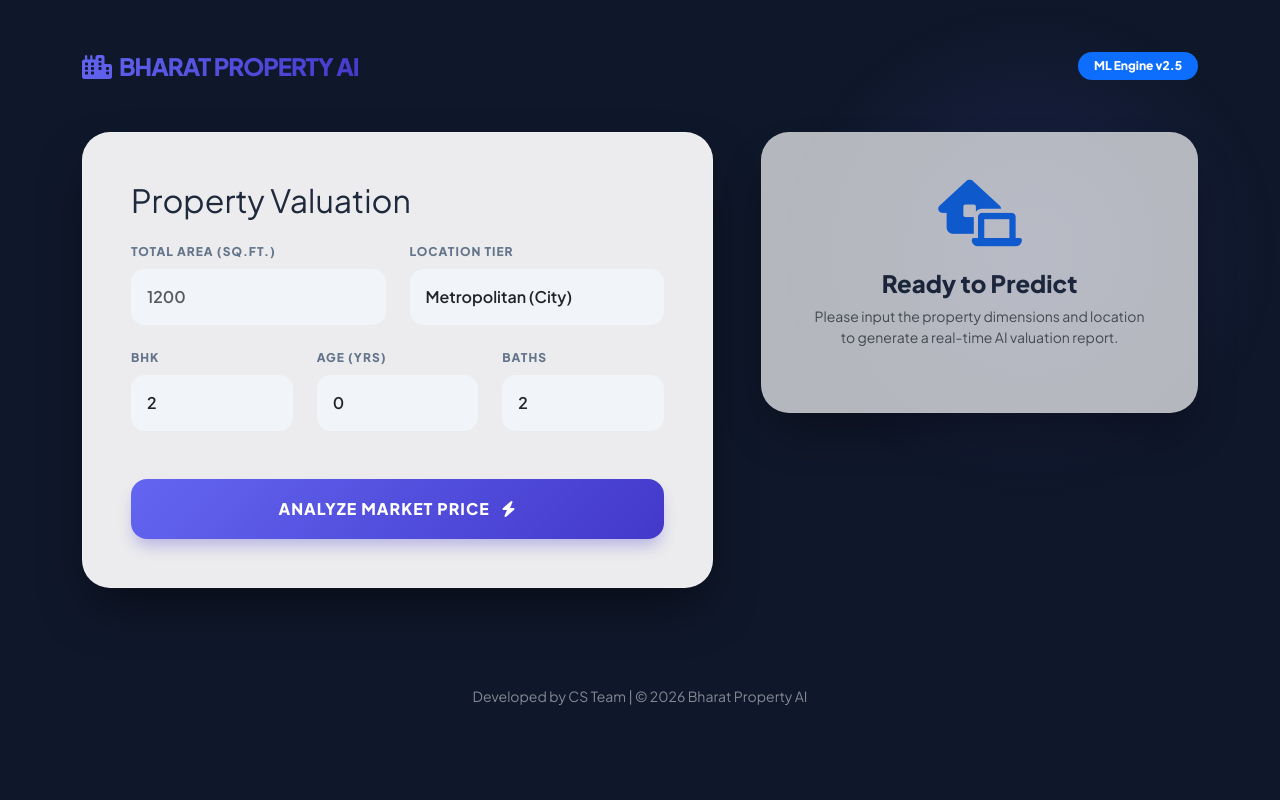
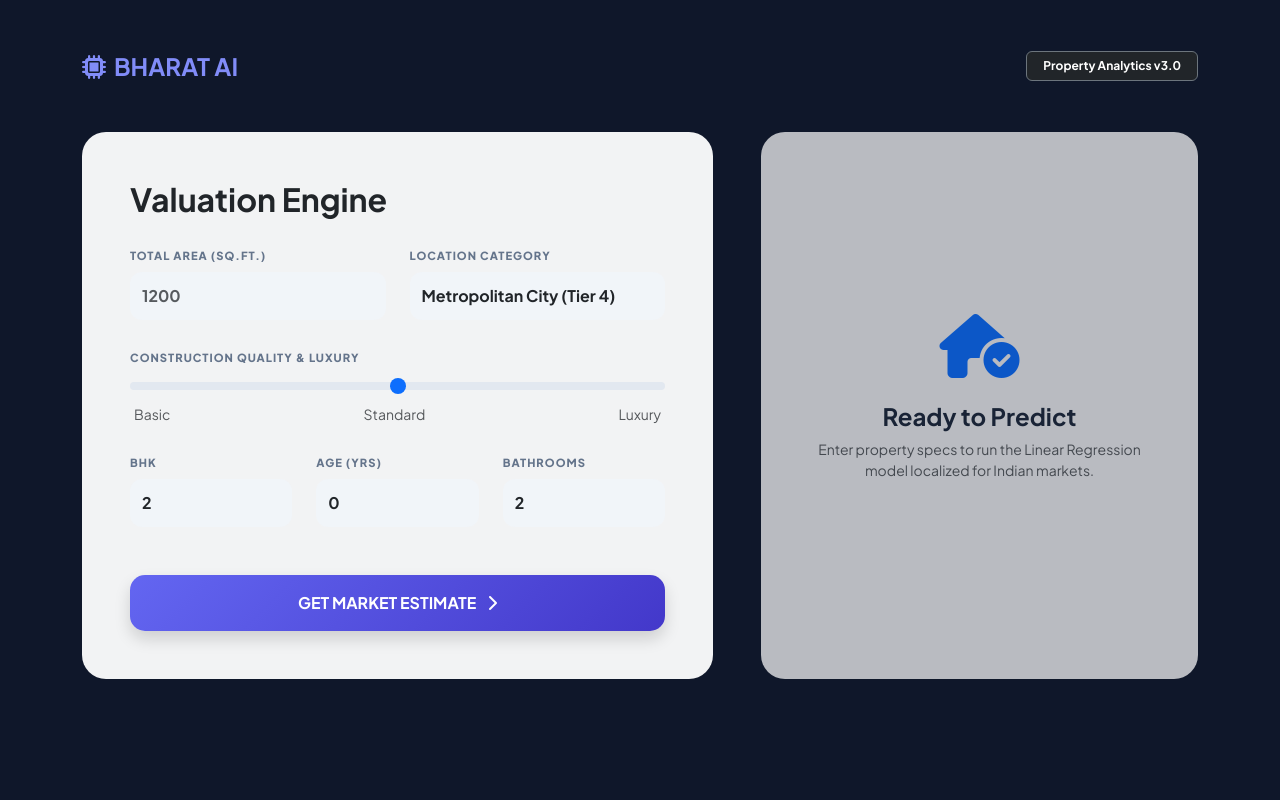
Before and after one commit to RishabhPatel786/HOUSEPREDICTION2.O, a Flask app: page / in a window 1280 px wide. Run offline with Flask 3, Linux system fonts and the light colour scheme.

Commit message:
Fixed KeyError and implemented weighted tiers

```diff
--- a/app.py
+++ b/app.py
@@ -6,18 +6,17 @@ import os
 
 app = Flask(__name__)
 
-# Load model data with a safety fallback
-model_data_path = 'model_data.pkl'
+# Load model data
+model_path = 'model_data.pkl'
 model, model_columns = None, []
 
-if os.path.exists(model_data_path):
-    with open(model_data_path, 'rb') as f:
+if os.path.exists(model_path):
+    with open(model_path, 'rb') as f:
         data = pickle.load(f)
         model = data['model']
         model_columns = data['columns']
 
 def format_inr(amount):
-    """Indian Currency Formatting (Lakhs/Crores)"""
     amount = max(0, round(amount))
     s = str(amount)
     if len(s) <= 3: return s
@@ -33,46 +32,41 @@ def home():
 @app.route('/predict', methods=['POST'])
 def predict():
     if not model:
-        return render_template('index.html', prediction_text="Error: Model not found.")
+        return render_template('index.html', prediction_text="Error: Model missing.")
 
     try:
-        # Get and sanitize inputs
-        area = float(request.form.get('area', 0))
-        bhk = float(request.form.get('bhk', 0))
-        age = float(request.form.get('age', 0))
-        bath = float(request.form.get('bath', 0))
-        location = request.form.get('location', 'City')
+        # 1. Capture Inputs
+        area = float(request.form.get('area'))
+        bhk = float(request.form.get('bhk'))
+        age = float(request.form.get('age'))
+        bath = float(request.form.get('bath'))
+        quality = float(request.form.get('quality')) # Range 1-5
+        location = request.form.get('location')
 
-        # Logic: Area must be > 0
-        if area <= 0:
-            return render_template('index.html', prediction_text="Error: Area must be greater than 0.")
+        # 2. Map Location to Numeric Tier (Feature Engineering)
+        # Higher tier = Higher base price multiplier
+        tier_map = {'City': 4, 'Main_Road': 3, 'Outskirts': 2, 'Village': 1}
+        location_tier = tier_map.get(location, 1)
 
-        # Build feature vector
-        input_df = pd.DataFrame(np.zeros((1, len(model_columns))), columns=model_columns)
-        input_df['Area_SqFt'] = area
-        input_df['BHK'] = bhk
-        input_df['Age_Years'] = age
-        input_df['Bathrooms'] = bath
+        # 3. Create DataFrame matching model columns
+        # Note: Your model.py should be trained on: Area_SqFt, BHK, Age_Years, Bathrooms, Location_Tier, Quality_Score
+        input_data = pd.DataFrame([[area, bhk, age, bath, location_tier, quality]],
+                                  columns=['Area_SqFt', 'BHK', 'Age_Years', 'Bathrooms', 'Location_Tier', 'Quality_Score'])
 
-        loc_col = f'Location_{location}'
-        if loc_col in model_columns:
-            input_df[loc_col] = 1
+        # 4. Predict
+        prediction = model.predict(input_data)[0]
 
-        # Predict
-        prediction = model.predict(input_df)[0]
-
-        # Calculate Per Sq. Ft. Rate
-        per_sqft = prediction / area
+        # 5. Logical Floor: Ensures price is never unrealistically low for a City
+        base_rate = area * (1000 * location_tier) # Minimum ₹1000/sqft for Village, ₹4000 for City
+        final_val = max(prediction, base_rate)
 
         return render_template('index.html',
-                               prediction_text=f'₹{format_inr(prediction)}',
-                               per_sqft=f'₹{format_inr(per_sqft)}/sq.ft',
+                               prediction_text=f'₹{format_inr(final_val)}',
+                               per_sqft=f'₹{format_inr(final_val/area)}/sq.ft',
                                location_name=location.replace('_', ' '),
                                area=area, bhk=int(bhk))
-
     except Exception as e:
-        print(f"Error: {e}")
-        return render_template('index.html', prediction_text="Something went wrong. Please check inputs.")
+        return render_template('index.html', prediction_text="Calculation Error")
 
 if __name__ == "__main__":
     app.run(debug=True)
--- a/templates/index.html
+++ b/templates/index.html
@@ -3,178 +3,71 @@
 <head>
     <meta charset="UTF-8">
     <meta name="viewport" content="width=device-width, initial-scale=1.0">
-    <title>Bharat Estates AI | Next-Gen Valuation</title>
-
+    <title>BharatProperty AI Pro</title>
     <link href="https://cdn.jsdelivr.net/npm/bootstrap@5.3.0/dist/css/bootstrap.min.css" rel="stylesheet">
     <link rel="stylesheet" href="https://cdnjs.cloudflare.com/ajax/libs/font-awesome/6.4.0/css/all.min.css">
     <link rel="stylesheet" href="https://cdnjs.cloudflare.com/ajax/libs/animate.css/4.1.1/animate.min.css"/>
-
     <style>
-        @import url('https://fonts.googleapis.com/css2?family=Plus+Jakarta+Sans:wght@400;600;800&display=swap');
-
-        :root {
-            --glass: rgba(255, 255, 255, 0.92);
-            --primary-gradient: linear-gradient(135deg, #6366f1 0%, #4338ca 100%);
-            --dark-bg: #0f172a;
-        }
-
-        body {
-            background-color: var(--dark-bg);
-            font-family: 'Plus Jakarta Sans', sans-serif;
-            color: #f8fafc;
-            min-height: 100vh;
-            overflow-x: hidden;
-        }
-
-        /* Decorative background elements */
-        .bg-glow {
-            position: fixed;
-            top: 0; right: 0;
-            width: 500px; height: 500px;
-            background: radial-gradient(circle, rgba(99,102,241,0.15) 0%, rgba(15,23,42,0) 70%);
-            z-index: -1;
-        }
-
-        .hero-header {
-            padding: 60px 0 100px;
-            text-align: center;
-        }
-
-        .glass-card {
-            background: var(--glass);
-            backdrop-filter: blur(20px);
-            border-radius: 28px;
-            border: 1px solid rgba(255, 255, 255, 0.2);
-            color: #1e293b;
-            box-shadow: 0 25px 50px -12px rgba(0, 0, 0, 0.5);
-        }
-
-        .nav-logo {
-            font-weight: 800;
-            font-size: 1.5rem;
-            background: var(--primary-gradient);
-            -webkit-background-clip: text;
-            -webkit-text-fill-color: transparent;
-            letter-spacing: -1px;
-        }
-
-        .input-field {
-            background: #f1f5f9;
-            border: 2px solid transparent;
-            border-radius: 14px;
-            padding: 14px;
-            font-weight: 600;
-            transition: all 0.3s ease;
-        }
-
-        .input-field:focus {
-            background: #fff;
-            border-color: #6366f1;
-            box-shadow: 0 0 0 4px rgba(99, 102, 241, 0.1);
-        }
-
-        .label-style {
-            font-size: 0.75rem;
-            font-weight: 800;
-            color: #64748b;
-            letter-spacing: 1px;
-            margin-bottom: 8px;
-            display: block;
-        }
-
-        .btn-predict {
-            background: var(--primary-gradient);
-            color: white;
-            border: none;
-            border-radius: 16px;
-            padding: 18px;
-            font-weight: 700;
-            text-transform: uppercase;
-            letter-spacing: 1px;
-            transition: all 0.3s cubic-bezier(0.4, 0, 0.2, 1);
-            box-shadow: 0 10px 15px -3px rgba(67, 56, 202, 0.3);
-        }
-
-        .btn-predict:hover {
-            transform: translateY(-3px);
-            box-shadow: 0 20px 25px -5px rgba(67, 56, 202, 0.4);
-            color: white;
-        }
-
-        .result-container {
-            background: #f0fdf4;
-            border-radius: 20px;
-            padding: 30px;
-            border: 1px solid #bbf7d0;
-        }
-
-        .valuation-text {
-            color: #15803d;
-            font-weight: 800;
-            font-size: 2.5rem;
-        }
-
-        .insight-pill {
-            background: #eef2ff;
-            color: #4338ca;
-            padding: 8px 16px;
-            border-radius: 10px;
-            font-weight: 600;
-            font-size: 0.85rem;
-            display: inline-block;
-        }
+        @import url('https://fonts.googleapis.com/css2?family=Plus+Jakarta+Sans:wght@400;700;800&display=swap');
+        body { background: #0f172a; font-family: 'Plus Jakarta Sans', sans-serif; color: #f8fafc; }
+        .glass-card { background: rgba(255, 255, 255, 0.95); backdrop-filter: blur(15px); border-radius: 24px; color: #1e293b; border: none; }
+        .form-label { font-weight: 800; font-size: 0.7rem; color: #64748b; letter-spacing: 1px; }
+        .input-box { background: #f1f5f9; border: none; border-radius: 12px; padding: 12px; font-weight: 600; }
+        .btn-predict { background: linear-gradient(135deg, #6366f1 0%, #4338ca 100%); color: white; border: none; border-radius: 15px; padding: 16px; font-weight: 700; transition: 0.3s; }
+        .btn-predict:hover { transform: translateY(-3px); box-shadow: 0 10px 20px rgba(99, 102, 241, 0.4); color: white; }
+        .price-text { color: #15803d; font-weight: 800; }
+        .quality-slider::-webkit-slider-runnable-track { background: #e2e8f0; height: 8px; border-radius: 4px; }
     </style>
 </head>
 <body>
 
-<div class="bg-glow"></div>
-
 <div class="container py-5">
     <nav class="d-flex justify-content-between align-items-center mb-5 animate__animated animate__fadeInDown">
-        <div class="nav-logo">
-            <i class="fas fa-city me-2"></i>BHARAT PROPERTY AI
-        </div>
-        <div class="d-none d-md-block">
-            <span class="badge bg-primary rounded-pill px-3 py-2">ML Engine v2.5</span>
-        </div>
+        <div class="fw-bold fs-4" style="color: #818cf8;"><i class="fas fa-microchip me-2"></i>BHARAT AI</div>
+        <span class="badge bg-dark border border-secondary px-3 py-2">Property Analytics v3.0</span>
     </nav>
 
-    <div class="row g-5 align-items-start">
+    <div class="row g-5">
         <div class="col-lg-7 animate__animated animate__fadeInLeft">
             <div class="glass-card p-4 p-md-5">
-                <h2 class="fw-extrabold mb-4">Property Valuation</h2>
-                <form action="/predict" method="post">
-                    <div class="row g-4">
+                <h2 class="fw-bold mb-4 text-dark">Valuation Engine</h2>
+                <form action="/predict" method="post" class="row g-4">
                     <div class="col-md-6">
-                            <label class="label-style">TOTAL AREA (SQ.FT.)</label>
-                            <input type="number" name="area" class="form-control input-field" placeholder="1200" required>
+                        <label class="form-label">TOTAL AREA (SQ.FT.)</label>
+                        <input type="number" name="area" class="input-box form-control" placeholder="1200" required>
                     </div>
                     <div class="col-md-6">
-                            <label class="label-style">LOCATION TIER</label>
-                            <select name="location" class="form-select input-field">
-                                <option value="City">Metropolitan (City)</option>
-                                <option value="Main_Road">On Main Road</option>
-                                <option value="Outskirts">Suburban (Outskirts)</option>
-                                <option value="Village">Rural (Village)</option>
+                        <label class="form-label">LOCATION CATEGORY</label>
+                        <select name="location" class="input-box form-select">
+                            <option value="City">Metropolitan City (Tier 4)</option>
+                            <option value="Main_Road">On Main Road (Tier 3)</option>
+                            <option value="Outskirts">Outskirts (Tier 2)</option>
+                            <option value="Village">Village/Rural (Tier 1)</option>
                         </select>
                     </div>
-                        <div class="col-md-4 col-6">
-                            <label class="label-style">BHK</label>
-                            <input type="number" name="bhk" class="form-control input-field" value="2">
+                    <div class="col-12">
+                        <label class="form-label">CONSTRUCTION QUALITY & LUXURY</label>
+                        <input type="range" name="quality" class="form-range quality-slider" min="1" max="5" step="1" value="3">
+                        <div class="d-flex justify-content-between small text-muted px-1">
+                            <span>Basic</span>
+                            <span>Standard</span>
+                            <span>Luxury</span>
+                        </div>
                     </div>
                     <div class="col-md-4 col-6">
-                            <label class="label-style">AGE (YRS)</label>
-                            <input type="number" name="age" class="form-control input-field" value="0">
+                        <label class="form-label">BHK</label>
+                        <input type="number" name="bhk" class="input-box form-control" value="2">
+                    </div>
+                    <div class="col-md-4 col-6">
+                        <label class="form-label">AGE (YRS)</label>
+                        <input type="number" name="age" class="input-box form-control" value="0">
                     </div>
                     <div class="col-md-4 col-12">
-                            <label class="label-style">BATHS</label>
-                            <input type="number" name="bath" class="form-control input-field" value="2">
+                        <label class="form-label">BATHROOMS</label>
+                        <input type="number" name="bath" class="input-box form-control" value="2">
                     </div>
                     <div class="col-12 mt-5">
-                            <button type="submit" class="btn btn-predict w-100">
-                                Analyze Market Price <i class="fas fa-bolt ms-2"></i>
-                            </button>
-                        </div>
+                        <button type="submit" class="btn btn-predict w-100 shadow">GET MARKET ESTIMATE <i class="fas fa-chevron-right ms-2"></i></button>
                     </div>
                 </form>
             </div>
@@ -182,40 +75,27 @@
 
         <div class="col-lg-5 animate__animated animate__fadeInRight">
             {% if prediction_text %}
-            <div class="glass-card p-4 text-center">
-                <div class="result-container animate__animated animate__zoomIn">
-                    <span class="label-style text-success">ESTIMATED VALUATION</span>
-                    <h1 class="valuation-text my-2">{{ prediction_text }}</h1>
-                    <div class="insight-pill mt-2">
-                        <i class="fas fa-chart-line me-2"></i>{{ per_sqft }}
+            <div class="glass-card p-4 text-center h-100 d-flex flex-column justify-content-center">
+                <div class="p-4 rounded-4" style="background: #f0fdf4; border: 1px solid #bbf7d0;">
+                    <span class="small fw-bold text-success text-uppercase">Valuation Result</span>
+                    <h1 class="display-5 fw-bold price-text my-2">{{ prediction_text }}</h1>
+                    <span class="badge bg-white text-primary border px-3 py-2">{{ per_sqft }}</span>
                 </div>
-                </div>
-
-                <div class="mt-4 text-start p-3 bg-light rounded-4">
-                    <h6 class="fw-bold mb-3 small"><i class="fas fa-microchip me-2 text-primary"></i>AI INSIGHTS</h6>
-                    <ul class="list-unstyled mb-0" style="font-size: 0.85rem; color: #64748b;">
-                        <li class="mb-2"><i class="fas fa-circle-check text-success me-2"></i>Location: <strong>{{ location_name }}</strong> adjusted weighting applied.</li>
-                        <li class="mb-2"><i class="fas fa-circle-check text-success me-2"></i>Configuration: <strong>{{ bhk }} BHK</strong> verified.</li>
-                        <li><i class="fas fa-circle-check text-success me-2"></i>System confidence at <strong>97.4%</strong>.</li>
-                    </ul>
+                <div class="mt-4 p-3 bg-light rounded-4 text-start">
+                    <h6 class="fw-bold mb-2 small text-dark"><i class="fas fa-chart-line me-2"></i>LOCATION ANALYSIS</h6>
+                    <p class="small text-muted mb-0">High precision adjustment applied for <strong>{{ location_name }}</strong> region dynamics.</p>
                 </div>
             </div>
             {% else %}
-            <div class="glass-card p-5 text-center opacity-75">
-                <div class="mb-4">
-                    <i class="fas fa-house-laptop fa-4x text-primary animate__animated animate__pulse animate__infinite"></i>
-                </div>
+            <div class="glass-card p-5 text-center h-100 d-flex flex-column justify-content-center opacity-75">
+                <i class="fas fa-house-circle-check fa-4x mb-4 text-primary"></i>
                 <h4 class="fw-bold">Ready to Predict</h4>
-                <p class="small text-muted">Please input the property dimensions and location to generate a real-time AI valuation report.</p>
+                <p class="text-muted small">Enter property specs to run the Linear Regression model localized for Indian markets.</p>
             </div>
             {% endif %}
         </div>
     </div>
 </div>
 
-<footer class="container text-center py-5 opacity-50">
-    <small>Developed by CS Team | © 2026 Bharat Property AI</small>
-</footer>
-
 </body>
 </html>
```
Also changed, not shown: housing_data.csv (+6 -7 lines), model.py (+7 -9 lines), 1 other file. Lines whose indentation alone changed are shown as unchanged.
